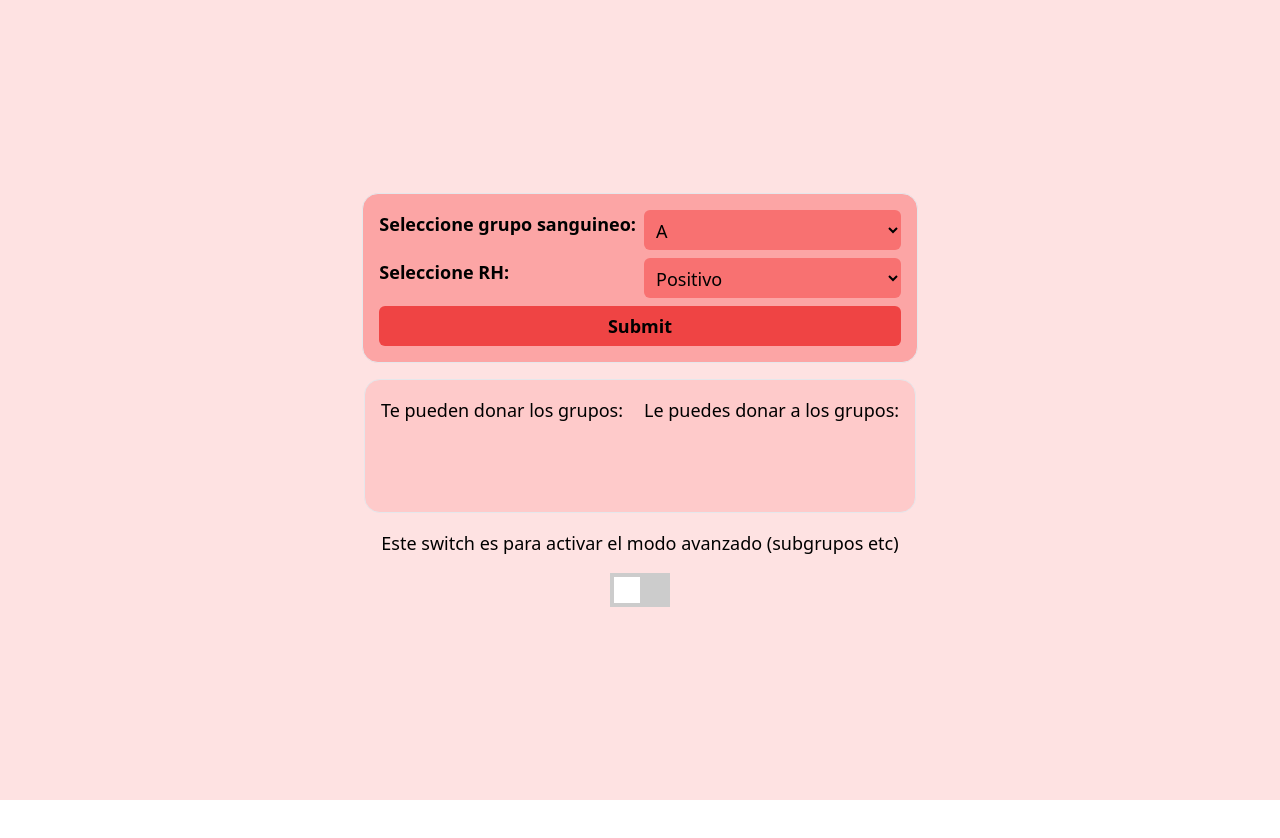
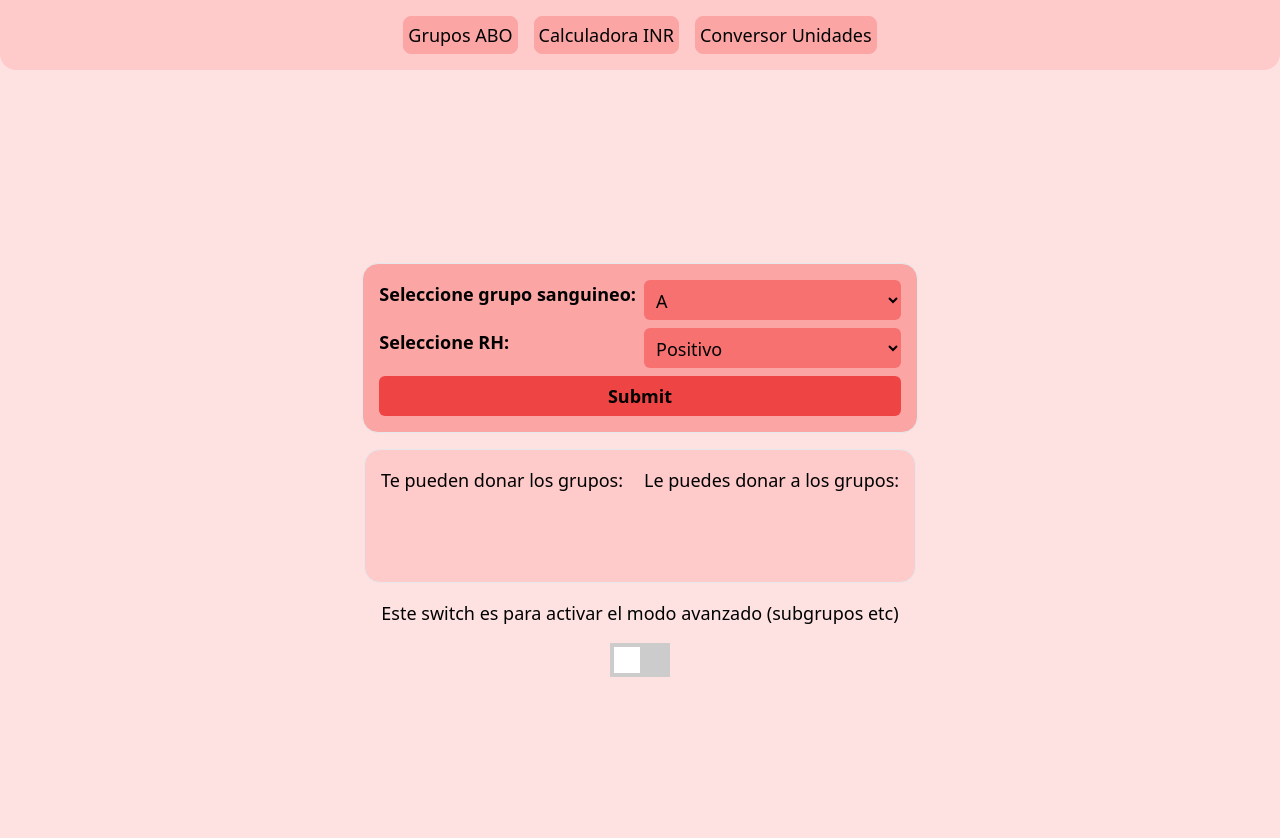
Before and after one commit to MikeT3ch/ABO-RH-Web, an Astro site: page / in a window 1280 px wide. Before the commit the page ends 800 px from the top, so only its background shows below. Built offline with nearby package versions, Linux system fonts and the light colour scheme; Astro itself is replaced by a stand-in of ours.

Commit message:
Añadido barra de menu, y pagina inr.astro

```diff
--- a/src/pages/index.astro
+++ b/src/pages/index.astro
@@ -1,9 +1,20 @@
 ---
-import Mylayaout from '../layouts/Mylayaout.astro';
+import Mylayout from '../layouts/Mylayout.astro';
 import Dropbox from '../components/Dropbox.astro';
 import Slider from '../components/Slider.astro';
 ---
-<Mylayaout title="Grupo ABO" >
+<Mylayout title="Grupo ABO" >
+	<header class="bg-red-100">
+		<ul class="bg-red-200
+			flex-row flex
+			place-items-center justify-items-center place-content-center text-center
+			gap-4 p-4 text-l
+			rounded-t-none rounded-[1rem]">
+			<li class="border border-red-300 bg-red-300 p-1 rounded-[0.5rem]"><a href="">Grupos ABO</a></li>
+			<li class="border border-red-300 bg-red-300 p-1 rounded-[0.5rem]"><a href="">Calculadora INR</a></li>
+			<li class="border border-red-300 bg-red-300 p-1 rounded-[0.5rem]"><a href="">Conversor Unidades</a></li>
+		</ul>
+	</header>
 	<main class="bg-red-100 relative flex flex-col place-items-center place-content-center h-screen gap-4 p-4">
 		<section>
 			<div class="bg-red-300 border max-w-2xl min-w-min max-h-full min-h-min rounded-2xl p-4 grid grid-cols-2 grid-rows-3 gap-2 ">
@@ -34,4 +45,4 @@ import Slider from '../components/Slider.astro';
 		<Slider />
 	</main>
 	<script src="../scripts/abo.js"></script>
-</Mylayaout>
+</Mylayout>
--- /dev/null
+++ b/src/pages/inr.astro
@@ -0,0 +1,7 @@
+---
+import Mylayout from '../layouts/Mylayout.astro';
+---
+
+<Mylayout title="Calculadora INR">
+
+</Mylayout>
```
Also changed, not shown: src/layouts/Mylayout.astro (renamed from src/layouts/Mylayaout.astro).
